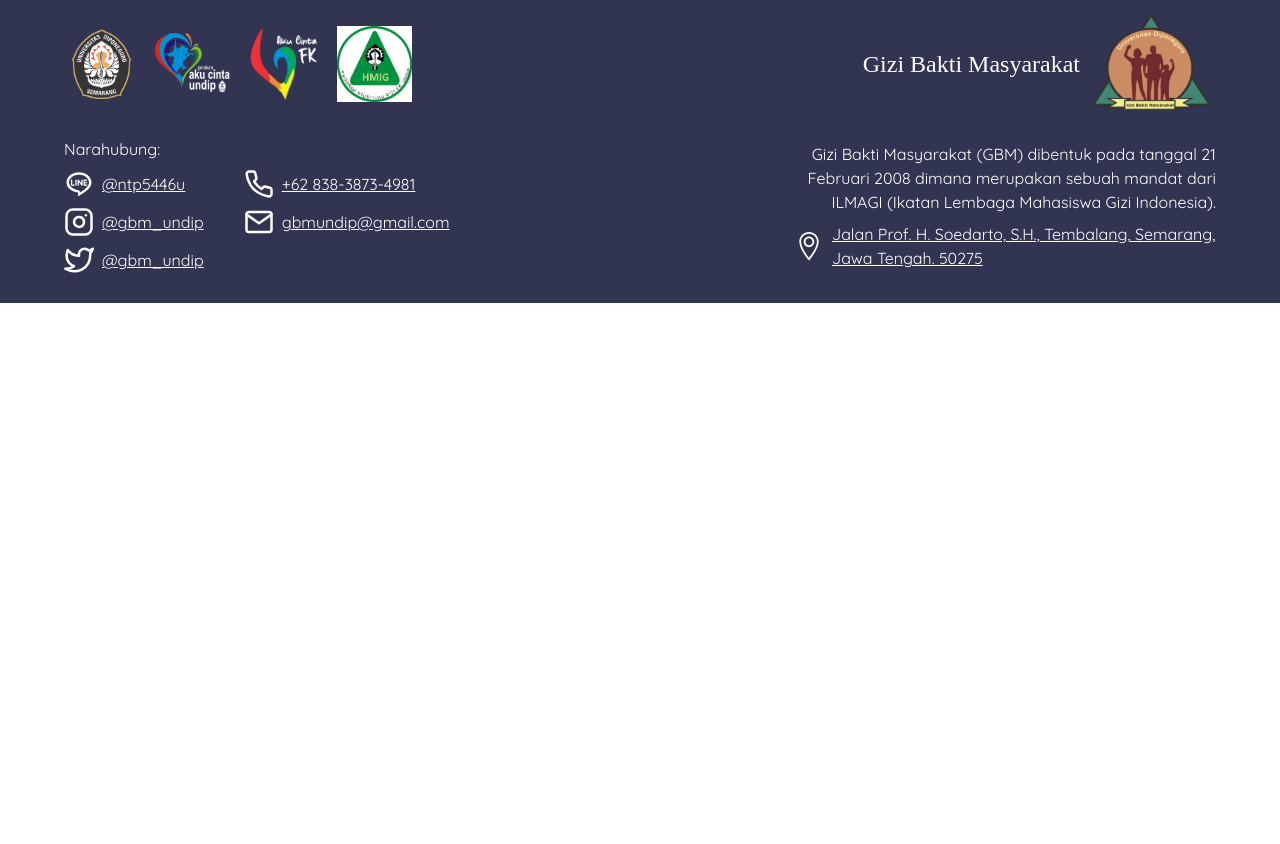
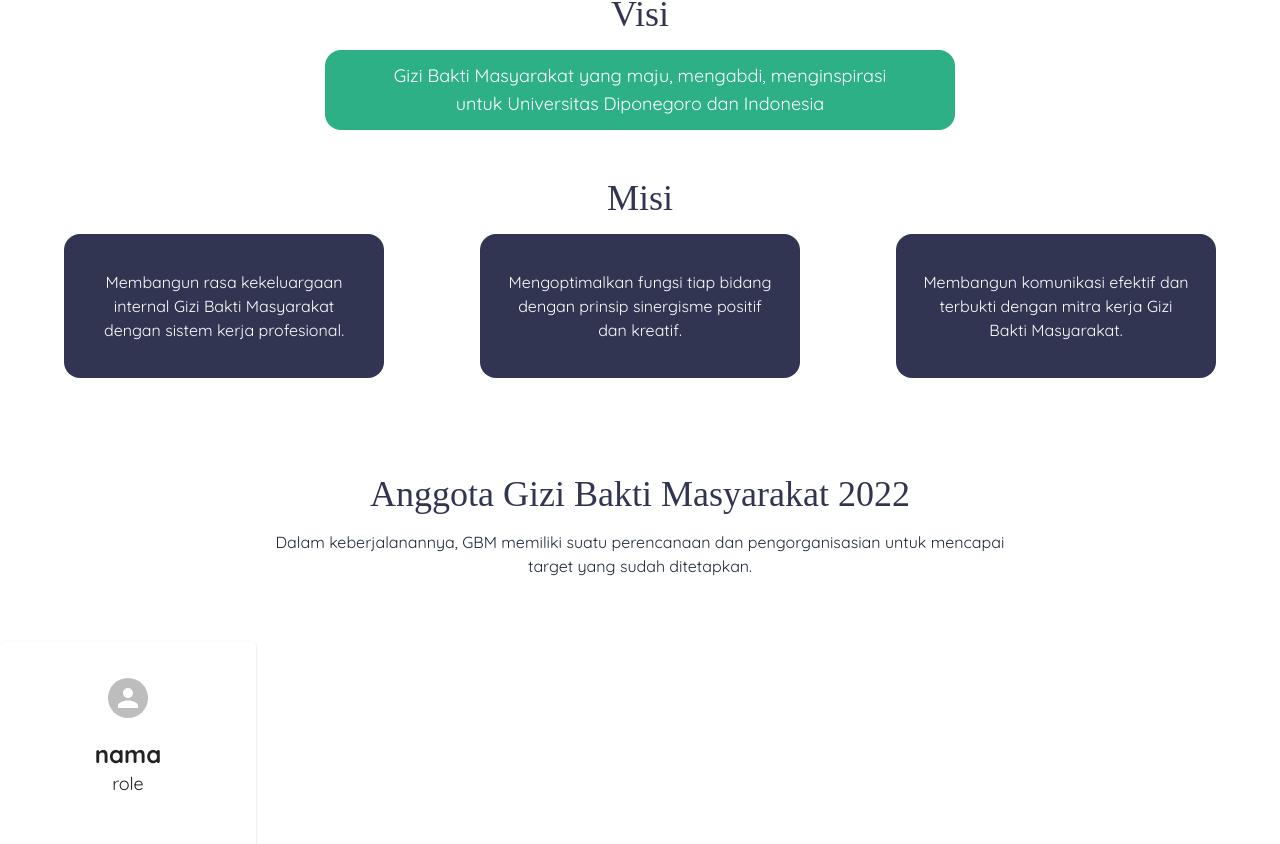
Before and after one commit to Zulfaabam/gbm-app, a Next.js app: page /company-profile in a window 1280 px wide. Shown: the part 1196-2040 px from the top of the page. Before the commit the page ends 1499 px from the top, so only its background shows below. Built offline with nearby package versions, Linux system fonts and the light colour scheme; no server answers; a web font is replaced by a local one.

Commit message:
[ADD] visi, misi, and anggota

```diff
--- a/pages/company-profile.tsx
+++ b/pages/company-profile.tsx
@@ -1,4 +1,5 @@
 import MainLayout from "@/components/layouts/MainLayout";
+import { Avatar, Paper, Typography } from "@mui/material";
 import Image from "next/image";
 import React from "react";
 
@@ -6,7 +7,8 @@
   return (
     <MainLayout>
       <div className="py-7 min-h-screen">
-        <div className="bg-cream rounded-t-lg max-w-8xl mx-auto p-16">
+        <div className="max-w-8xl mx-auto">
+          <div className="bg-cream rounded-t-lg p-16 relative mb-10">
             <div className="flex justify-between items-center">
               <div className="space-y-4">
                 <h2 className="font-heading text-gbm-green-dark text-5xl">
@@ -19,8 +21,8 @@
                   Universitas Diponegoro merupakan biro yang bertanggung jawab
                   pada Himpunan Mahasiswa Ilmu Gizi (HMIG). GBM berada di berada
                   di bawah pembinaan Program Studi S-1 Gizi Fakultas Kedokteran
-                Universitas Diponegoro dan Dekan Fakultas Kedokteran Universitas
-                Diponegoro.
+                  Universitas Diponegoro dan Dekan Fakultas Kedokteran
+                  Universitas Diponegoro.
                 </p>
               </div>
               <Image
@@ -47,13 +49,15 @@
                 className="absolute -top-20 left-24"
               />
               <div className="text-white ml-auto">
-              <h2 className="font-heading text-center text-4xl mb-8">Tujuan</h2>
+                <h2 className="font-heading text-center text-4xl mb-8">
+                  Tujuan
+                </h2>
                 <div className="max-w-xl mx-auto space-y-4">
                   <p>GBM bertujuan untuk:</p>
                   <ol className="list-decimal list-outside">
                     <li>
-                    Meningkatkan rasa kepedulian sosial mahasiswa S-1 Ilmu Gizi
-                    FK Undip.
+                      Meningkatkan rasa kepedulian sosial mahasiswa S-1 Ilmu
+                      Gizi FK Undip.
                     </li>
                     <li>
                       Menjadi wadah bagi mahasiswa Program Studi Ilmu Gizi FK
@@ -70,6 +74,53 @@
               </div>
             </div>
           </div>
+          <div className="space-y-12 mb-24">
+            <div className="flex flex-col gap-4 items-center text-center">
+              <h2 className="font-heading text-4xl text-dark">Visi</h2>
+              <p className="max-w-[630px] bg-gbm-green text-lg py-3 px-12 text-white rounded-2xl">
+                Gizi Bakti Masyarakat yang maju, mengabdi, menginspirasi untuk
+                Universitas Diponegoro dan Indonesia
+              </p>
+            </div>
+            <div className="flex flex-col gap-4 items-center text-center">
+              <h2 className="font-heading text-4xl text-dark">Misi</h2>
+              <div className="flex gap-24 justify-between">
+                <p className="text-white bg-dark max-w-xs py-9 px-6 rounded-2xl">
+                  Membangun rasa kekeluargaan internal Gizi Bakti Masyarakat
+                  dengan sistem kerja profesional.
+                </p>
+                <p className="text-white bg-dark max-w-xs py-9 px-6 rounded-2xl">
+                  Mengoptimalkan fungsi tiap bidang dengan prinsip sinergisme
+                  positif dan kreatif.
+                </p>
+                <p className="text-white bg-dark max-w-xs py-9 px-6 rounded-2xl">
+                  Membangun komunikasi efektif dan terbukti dengan mitra kerja
+                  Gizi Bakti Masyarakat.
+                </p>
+              </div>
+            </div>
+          </div>
+          <div className="space-y-16">
+            <div className="flex flex-col items-center gap-4">
+              <h2 className="font-heading text-4xl text-dark">
+                Anggota Gizi Bakti Masyarakat 2022
+              </h2>
+              <p className="max-w-3xl text-center">
+                Dalam keberjalanannya, GBM memiliki suatu perencanaan dan
+                pengorganisasian untuk mencapai target yang sudah ditetapkan.
+              </p>
+            </div>
+            <div>
+              <Paper className="w-64 h-80 flex flex-col items-center gap-5 py-9 px-9">
+                <Avatar src="" alt="" className="w-44 h-44" />
+                <div className="text-center">
+                  <h3 className="font-bold text-2xl">nama</h3>
+                  <p className="text-lg">role</p>
+                </div>
+              </Paper>
+            </div>
+          </div>
+        </div>
       </div>
     </MainLayout>
   );
```
Lines whose indentation alone changed are shown as unchanged.
